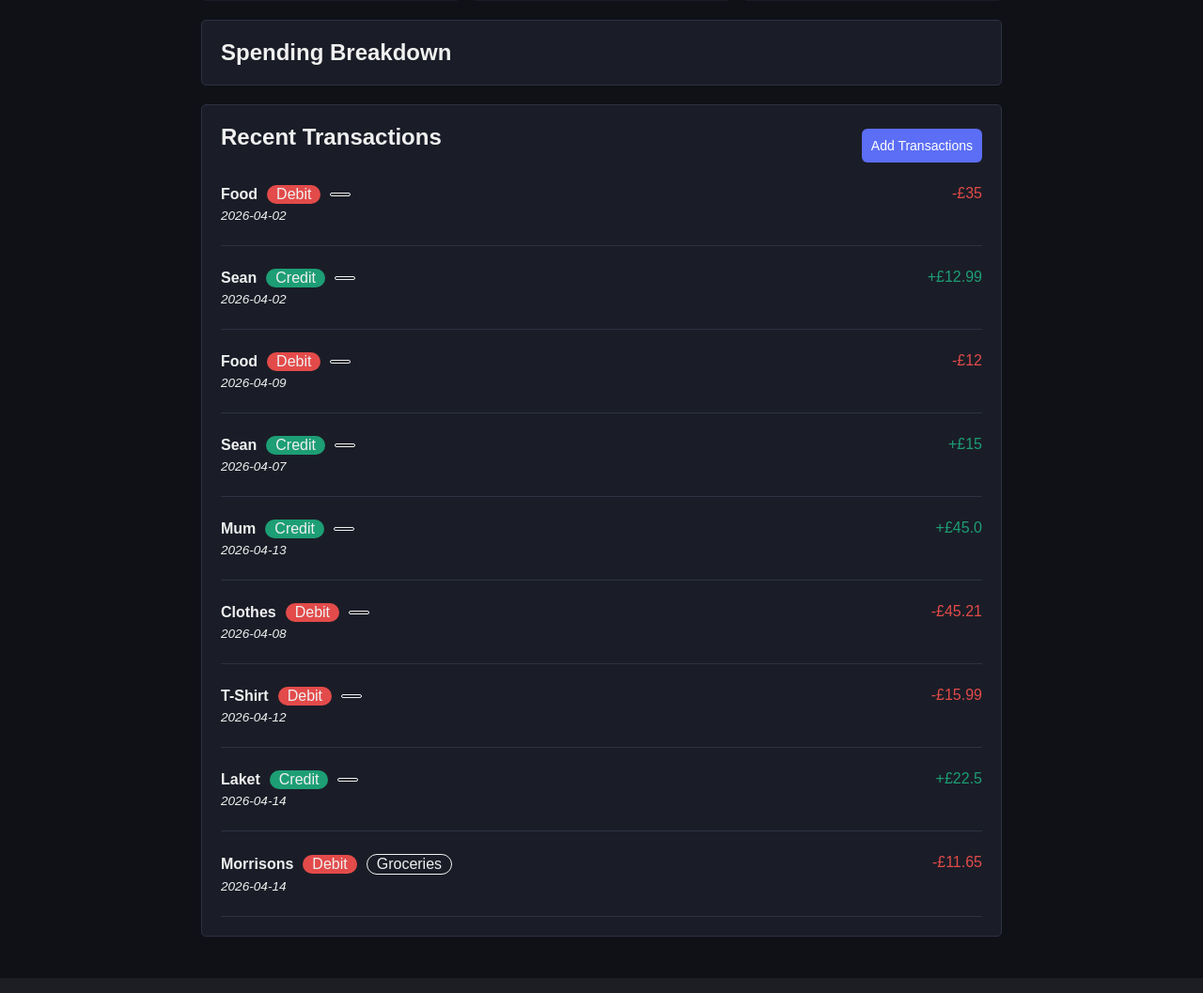
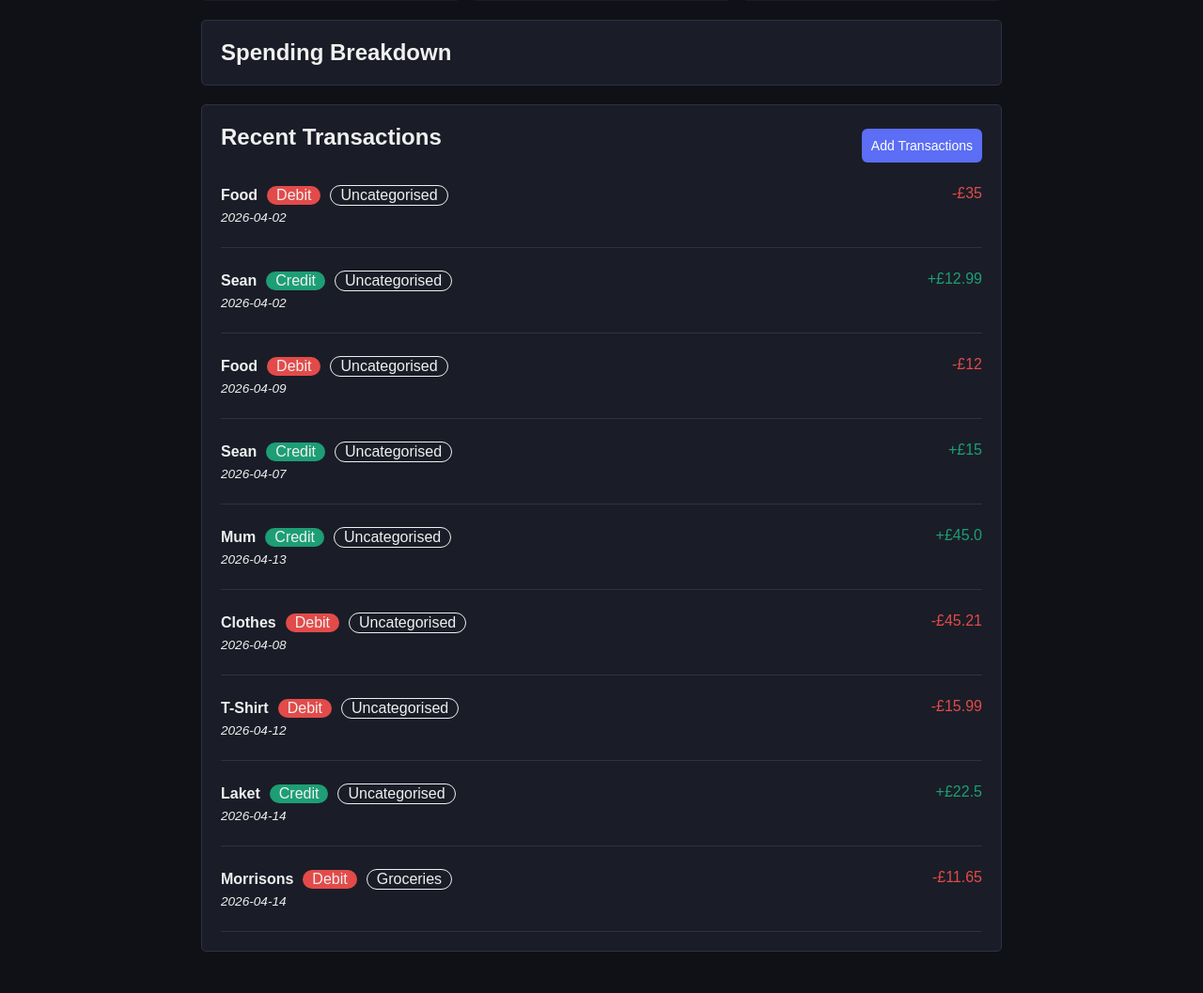
Before and after one commit to Godders1987/flask_budget_app, a Flask app: page /dashboard in a window 1280 px wide. Shown: the part 245-1302 px from the top of the page at 94% size. Run offline with Flask 3, Linux system fonts and the light colour scheme.

Commit message:
Changed indent on return in if block on /add to bring it inside the if. Also added some logic in Jinja2 to handle transactions that didn't previously have a category

```diff
--- a/app.py
+++ b/app.py
@@ -65,7 +65,7 @@ def add():
     })
     with open('data/transactions.json', 'w') as f:
       json.dump(data, f)
-  return redirect(url_for('dashboard'))
+    return redirect(url_for('dashboard'))
 
 
 
--- a/templates/index.html
+++ b/templates/index.html
@@ -47,7 +47,7 @@
               {% else %}
               <p class="transaction_type_debit">{{ transaction['type']}}</p>
               {% endif %}
-              <p class="category">{{ transaction['category'] }}</p>
+              <p class="category">{{ transaction['category'] if 'category' in transaction else 'Uncategorised'}}</p>
             </div>
             <p class="transaction_date">{{ transaction['date'] }}</p>
 
```
